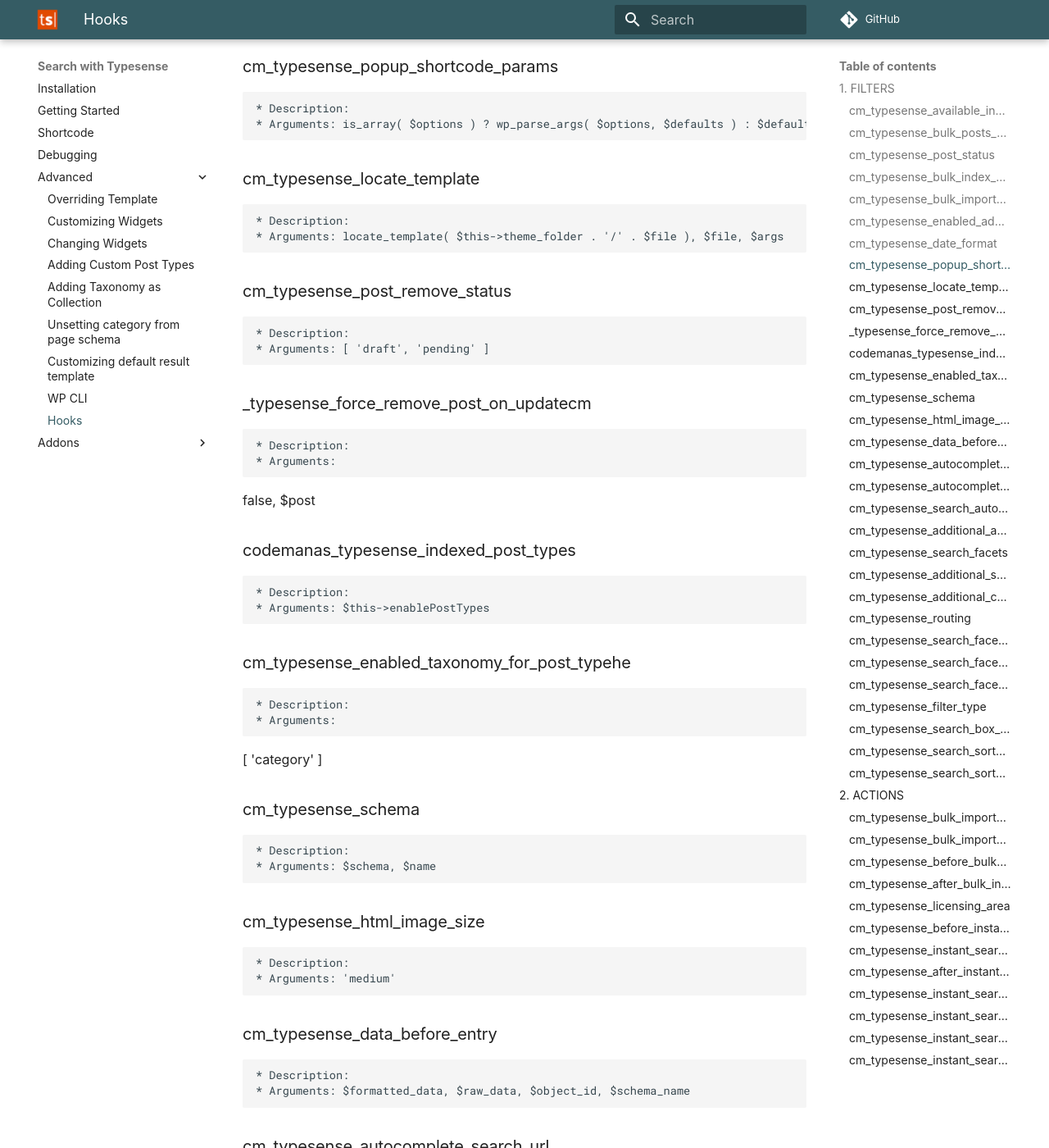
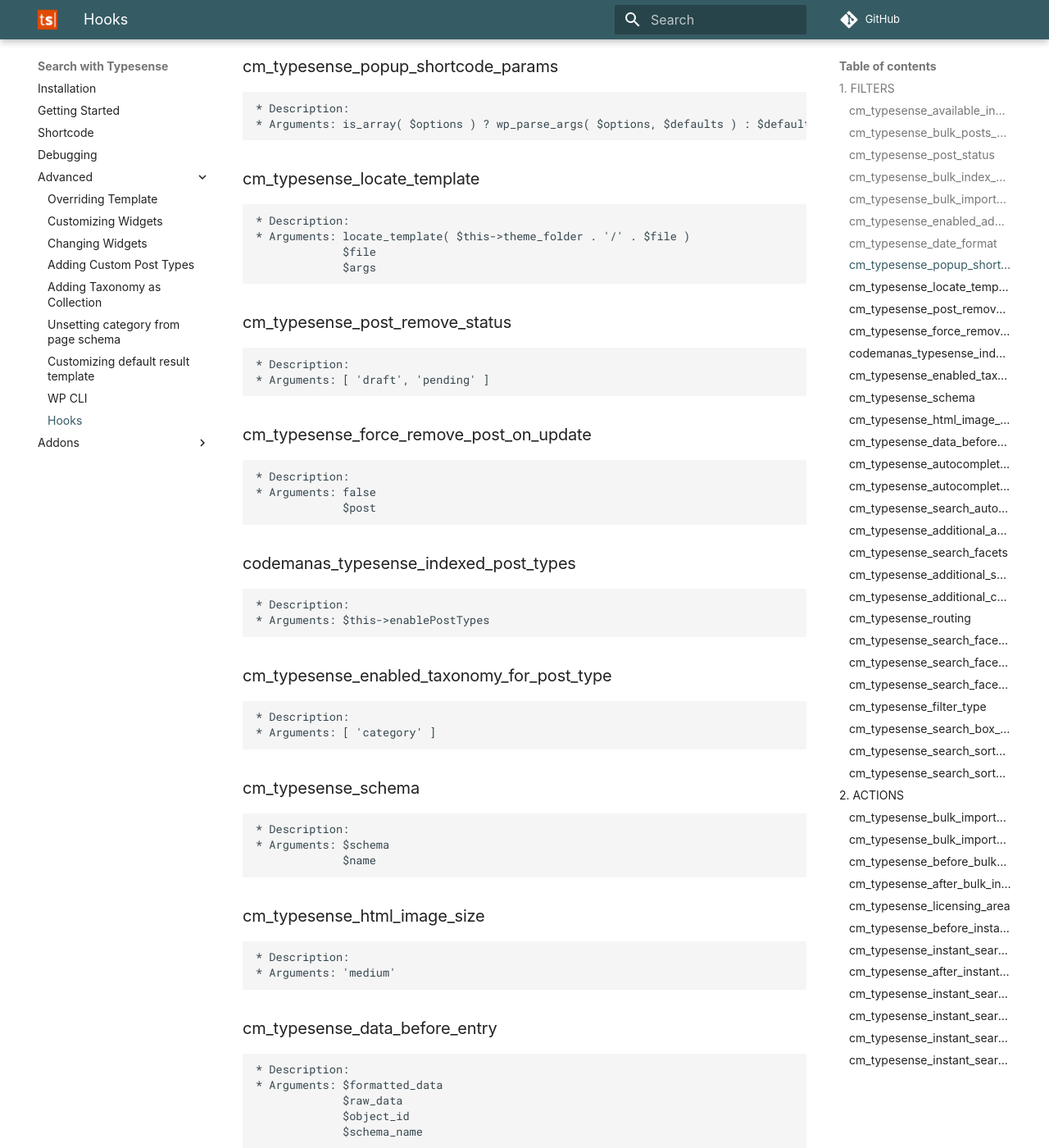
Before and after one commit to codemanas/cm-typesense-docs, an MkDocs documentation site: the page built from docs/hooks.md, in a window 1280 px wide and 1400 px high, scrolled down 1200 px. Shown: the whole window at 82% size. Built offline with MkDocs 1.6.1 and Material for MkDocs 9.7.7, drawn with Linux system fonts in a browser that asks for light colours; some web fonts are replaced; comment, search, counter and statistics services are not loaded; some of the changed text lies outside the part shown.

Commit message:
Hooks for search in typesense completed

```diff
--- a/docs/hooks.md
+++ b/docs/hooks.md
@@ -38,29 +38,31 @@
 
 ### cm_typesense_locate_template
     * Description:
-    * Arguments: locate_template( $this->theme_folder . '/' . $file ), $file, $args
+    * Arguments: locate_template( $this->theme_folder . '/' . $file )
+                 $file
+                 $args
 
 ### cm_typesense_post_remove_status
     * Description:
     * Arguments: [ 'draft', 'pending' ]
 
-### _typesense_force_remove_post_on_updatecm
+### cm_typesense_force_remove_post_on_update
     * Description:
-    * Arguments:
- false, $post
+    * Arguments: false
+                 $post
 
 ### codemanas_typesense_indexed_post_types
     * Description:
     * Arguments: $this->enablePostTypes
 
-### cm_typesense_enabled_taxonomy_for_post_typehe
+### cm_typesense_enabled_taxonomy_for_post_type
     * Description:
-    * Arguments:
-[ 'category' ]
+    * Arguments: [ 'category' ]
 
 ### cm_typesense_schema
     * Description:
-    * Arguments: $schema, $name
+    * Arguments: $schema
+                 $name
 
 ### cm_typesense_html_image_size
     * Description:
@@ -68,7 +70,10 @@
 
 ### cm_typesense_data_before_entry
     * Description:
-    * Arguments: $formatted_data, $raw_data, $object_id, $schema_name
+    * Arguments: $formatted_data
+                 $raw_data
+                 $object_id
+                 $schema_name
 
 ### cm_typesense_autocomplete_search_url
     * Description:
@@ -105,7 +110,9 @@
 
 ### cm_typesense_search_facet_label
     * Description:
-    * Arguments:  $filter_label, $filter, $post_type
+    * Arguments:  $filter_label
+                  $filter
+                  $post_type
 
 ### cm_typesense_search_facet_title
     * Description:
```
